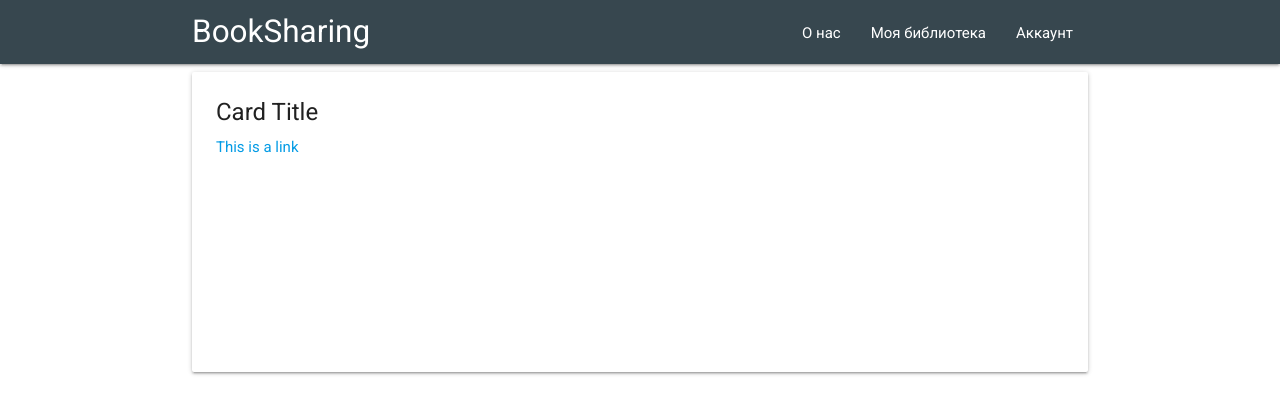
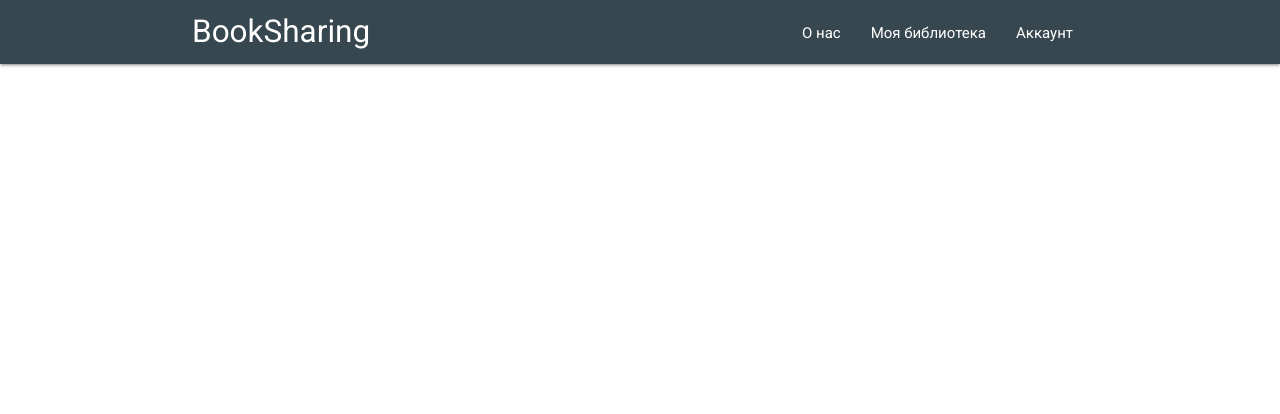
Before and after one commit to SERGEYDJUM/Infinity, a Django app: page / in a window 1280 px wide. Shown: the top 414 px of the page. Run offline with Django 3.2, Linux system fonts and the light colour scheme.

Commit message:
Deleted card

```diff
--- a/BookSharing/MainApp/templates/index.html
+++ b/BookSharing/MainApp/templates/index.html
@@ -11,18 +11,6 @@
 	<body>
 	{% include 'includes/header.html' %}
 
-	<div class="container hoverable">
-	<div class="card small">
-		<div class="card-content">
-		  <span class="card-title activator grey-text text-darken-4">Card Title</span>
-		  <p><a href="#">This is a link</a></p>
-		</div>
-		<div class="card-reveal">
-		  <span class="card-title grey-text text-darken-4">Card Title<i class="material-icons right">close</i></span>
-		  <p>Here is some more information about this product that is only revealed once clicked on.</p>
-		</div>
-	  </div>
-	</div>
 
     <!-- //cdn.eksmo.ru/v2/ITD000000000834844/COVER/cover1__w600.jpg -->
 		<script src="https://code.jquery.com/jquery-3.3.1.js"></script>
```
